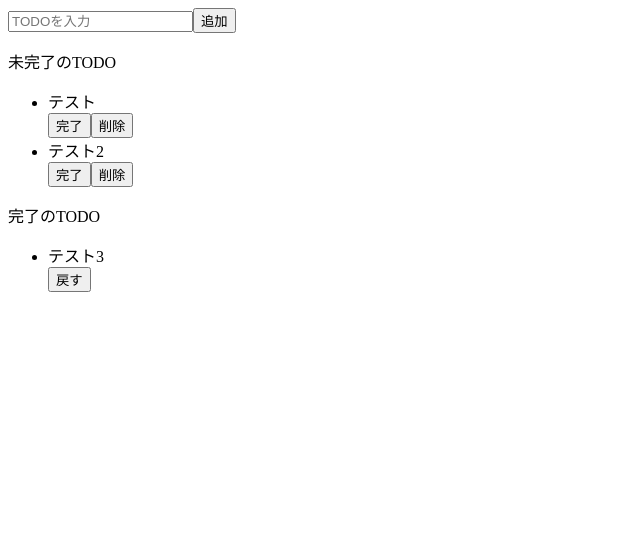
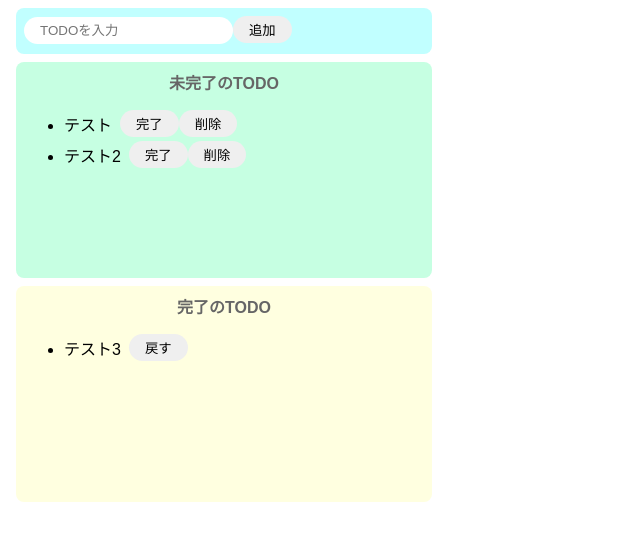
Before and after one commit to vlsk3104/react-todo, a React (Create React App) app: page / in a window 1280 px wide. Shown: the top 540 px of the page, without its empty margins (0-640 px from the left). Built offline with nearby package versions, Linux system fonts and the light colour scheme.

Commit message:
CSSでスタイリング

```diff
--- a/src/App.jsx
+++ b/src/App.jsx
@@ -1,34 +1,37 @@
 import React from "react";
+import "./style.css"
 
 export const App = () => {
   return(
     <>
-      <div>
+      <div className="input-area">
         <input type="" placeholder="TODOを入力" />
         <button>追加</button>
       </div>
-      <div>
-        <p>未完了のTODO</p>
+      <div className="incomplete-area">
+        <p className="title">未完了のTODO</p>
         <ul>
-          <div>
+          <div className="list-row">
             <li>テスト</li>
             <button>完了</button>
             <button>削除</button>
           </div>
-          <div>
+          <div className="list-row">
             <li>テスト2</li>
             <button>完了</button>
             <button>削除</button>
           </div>
         </ul>
-        <p>完了のTODO</p>
+      </div>
+      <div className="complete-area">
+        <p className="title">完了のTODO</p>
         <ul>
-          <div>
+          <div className="list-row">
             <li>テスト3</li>
             <button>戻す</button>
           </div>
         </ul>
-      </div>
+        </div>
       <div></div>
     </>
   );
--- a/src/style.css
+++ b/src/style.css
@@ -0,0 +1,65 @@
+body {
+  font-family: sans-serif;
+}
+input {
+  border-radius: 16px;
+  border: none;
+  padding: 6px 16px;
+  outline: none;
+}
+
+button {
+  border-radius: 16px;
+  border: none;
+  padding: 4px 16px;
+}
+
+button:hover {
+  background-color: #ff7fff;
+  color: #fff;
+  cursor: pointer;
+}
+
+li {
+  margin-right: 8px;
+}
+
+.input-area {
+  background: #c1ffff;
+  width: 400px;
+  height: 30px;
+  padding: 8px;
+  margin: 8px;
+  border-radius: 8px;
+}
+
+.incomplete-area {
+  background-color: #c6ffe2;
+  width: 400px;
+  min-height: 200px;
+  padding: 8px;
+  margin: 8px;
+  border-radius: 8px;
+}
+
+.complete-area {
+  background-color: #ffffe0;
+  width: 400px;
+  min-height: 200px;
+  padding: 8px;
+  margin: 8px;
+  border-radius: 8px;
+}
+
+.title {
+  text-align: center;
+  margin-top: 0;
+  font-weight: bold;
+  color: #666;
+}
+
+.list-row {
+  display: flex;
+  align-items: center;
+  padding-bottom: 4px;
+}
```
